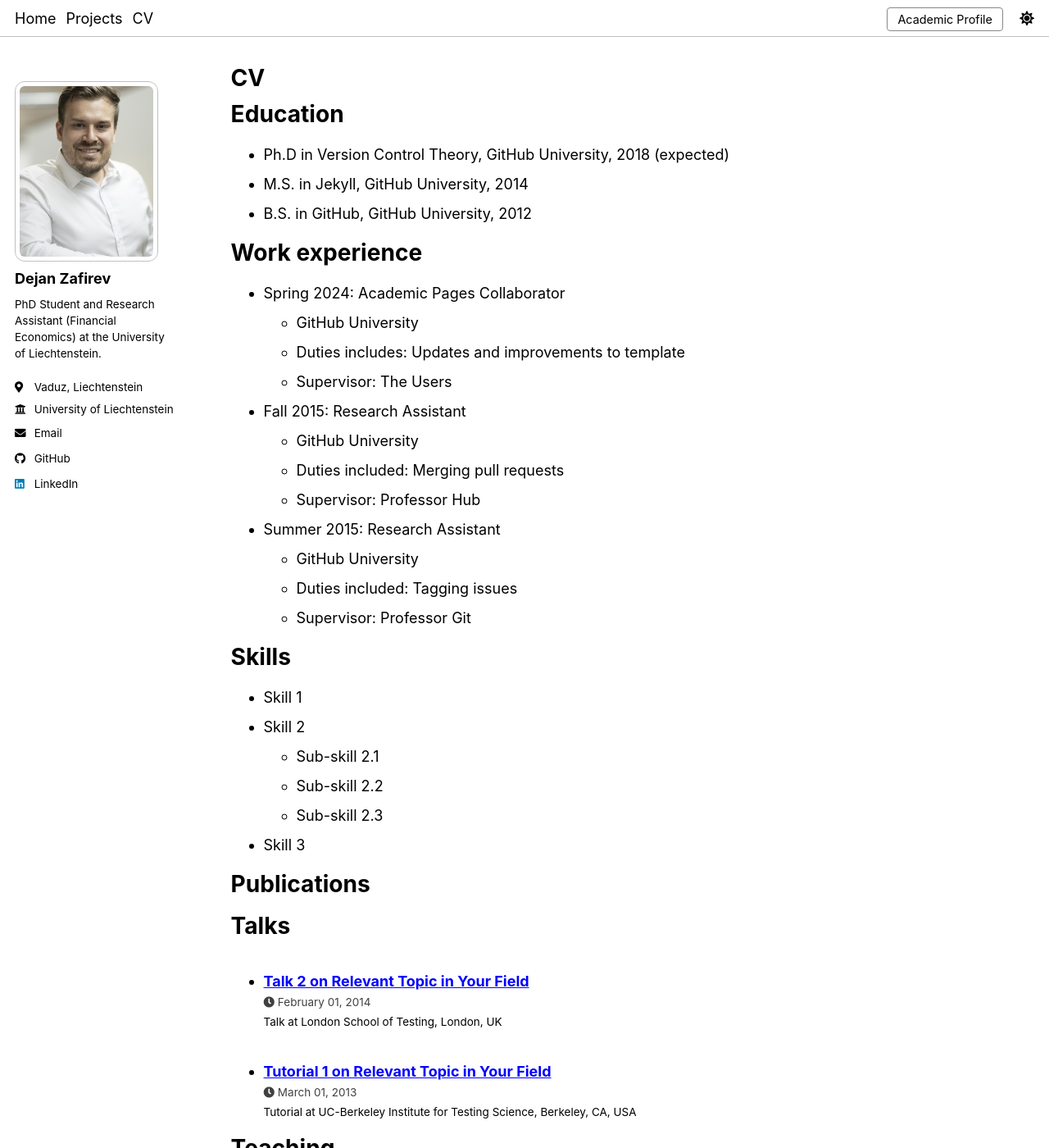
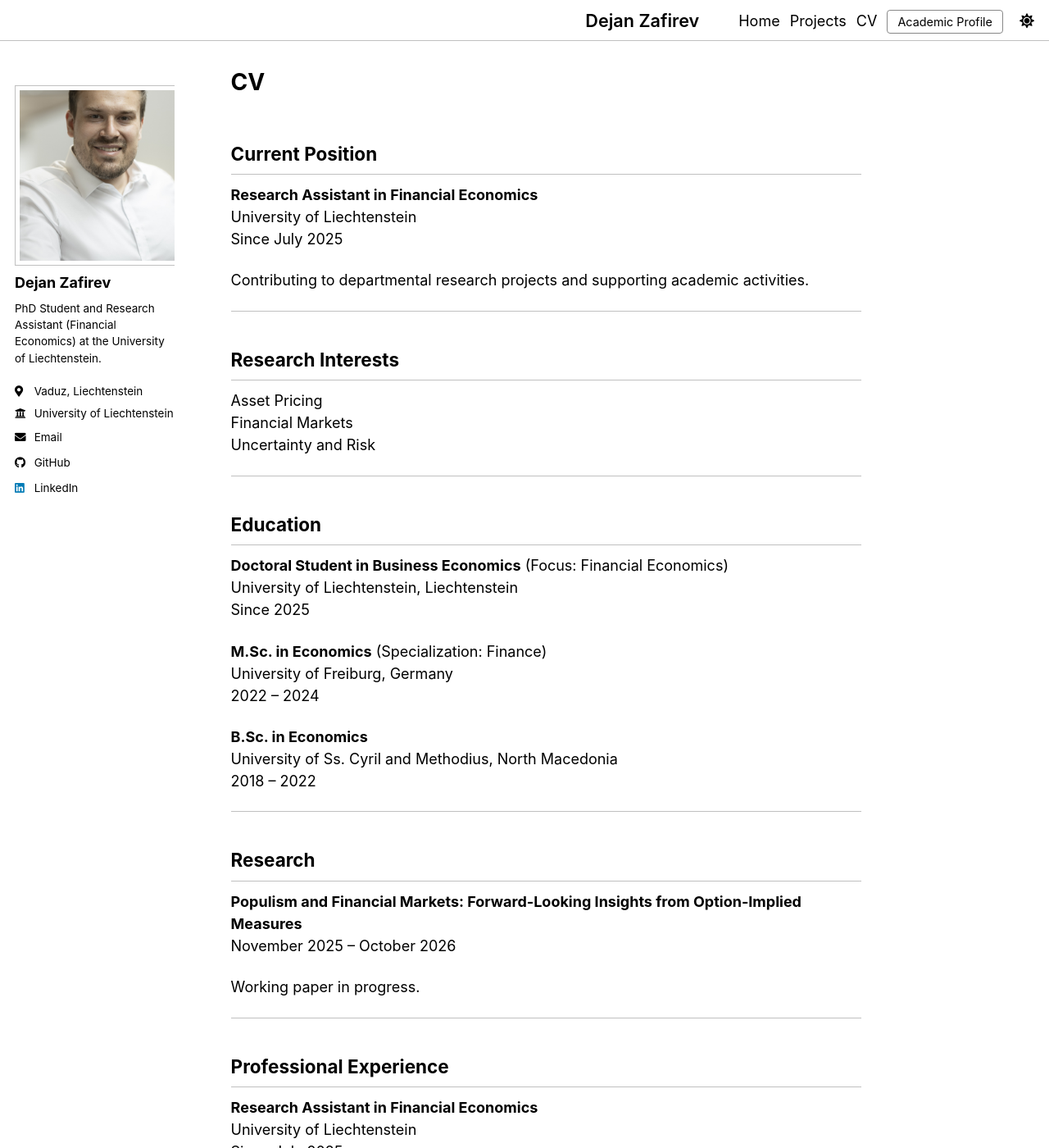
Before and after one commit to dejanzafirev/dejanzafirev.github.io, a Jekyll site: the page built from _pages/cv.md, in a window 1280 px wide and 1400 px high. Shown: the whole window at 82% size. Built offline with Jekyll 4.4.1, drawn with Linux system fonts in a browser that asks for light colours; a script bundle is joined from its source files by our own code; library files that are not in the unit come from our copies; some of the changed text lies outside the part shown.

Commit message:
New updates

````diff
--- a/_data/comments/layout-comments/comment-1470944006665.yml
+++ /dev/null
@@ -1,6 +0,0 @@
-message: "![Bill Murray](http://www.fillmurray.com/400/300)\r\n\r\n“It's hard to be an artist. It's hard to be anything. It's hard to be.”"
-name: Bill Murray
-email: b0caa2a71f5066b3d90711c224578c21
-url: ''
-hidden: ''
-date: '2016-08-11T19:33:25.928Z'
--- a/_data/comments/layout-comments/comment-1470944162041.yml
+++ /dev/null
@@ -1,6 +0,0 @@
-message: "> “I never had seen Seinfeld, and they said, ‘Oh, it’s the last episode.’ And I said, ‘Oh, I’ll watch Seinfeld.’ And it was terrible.”\r\n>\r\n> *— From a 2014 interview with Howard Stern*"
-name: Anonymous
-email: 8c7e898f1b570760f834ecc03edf6b35
-url: ''
-hidden: ''
-date: '2016-08-11T19:36:01.033Z'
--- a/_data/comments/markup-syntax-highlighting/comment-1470969665387.yml
+++ /dev/null
@@ -1,6 +0,0 @@
-message: "Here's a test comment with a Markdown code block:\r\n\r\n```scss\r\nh1, h2, h3, h4, h5, h6 {\r\n  margin: 2em 0 0.5em;\r\n  line-height: 1.2;\r\n  font-family: $header-font-family;\r\n  font-weight: bold;\r\n}\r\n```"
-name: Michael Rose
-email: 1ce71bc10b86565464b612093d89707e
-url: 'https://mademistakes.com'
-hidden: ''
-date: '2016-08-12T02:41:04.706Z'
--- a/_data/comments/welcome-to-jekyll/comment-1470942205700.yml
+++ /dev/null
@@ -1,6 +0,0 @@
-message: "This is a test comment with some **Markdown** sprinkled about for *testing purposes*.\r\n\r\n### Subheading in a comment? Madness!\r\n\r\nNam et risus nec ipsum efficitur facilisis. Aenean tincidunt dapibus odio, eget rutrum urna lacinia non. Pellentesque habitant morbi tristique senectus et netus et malesuada fames ac turpis egestas."
-name: Michael Rose
-email: 1ce71bc10b86565464b612093d89707e
-url: 'https://mademistakes.com'
-hidden: ''
-date: '2016-08-11T19:03:24.929Z'
--- a/_data/comments/welcome-to-jekyll/comment-1470942247755.yml
+++ /dev/null
@@ -1,6 +0,0 @@
-message: '"How much wood would a woodchuck chuck if a woodchuck could chuck wood?"'
-name: Jackalope
-email: cba827e665ae179e1d1ae007a6c3c1ab
-url: ''
-hidden: ''
-date: '2016-08-11T19:04:06.958Z'
--- a/_data/comments/welcome-to-jekyll/comment-1470942265819.yml
+++ /dev/null
@@ -1,6 +0,0 @@
-message: '"How much wood would a woodchuck chuck if a woodchuck could chuck wood?"'
-name: Jackalope Duplicate
-email: cba827e665ae179e1d1ae007a6c3c1ab
-url: ''
-hidden: ''
-date: '2016-08-11T19:04:25.085Z'
--- a/_data/comments/welcome-to-jekyll/comment-1470942493518.yml
+++ /dev/null
@@ -1,6 +0,0 @@
-message: "Images can be added to a comment using Markdown like this\r\n\r\n```\r\n![Bill Murray](http://www.fillmurray.com/600/400)\r\n```\r\n![Bill Murray](http://www.fillmurray.com/600/400)"
-name: Michael Rose
-email: 1ce71bc10b86565464b612093d89707e
-url: 'https://mademistakes.com'
-hidden: ''
-date: '2016-08-11T19:08:12.789Z'
--- a/_includes/masthead.html
+++ b/_includes/masthead.html
@@ -4,11 +4,13 @@
     <div class="masthead__menu">
       <nav id="site-nav" class="no-greedy-nav">
         <ul class="visible-links">
-    <!--
-    <li class="masthead__menu-item masthead__menu-item--lg persist {% if page.url == '/' or page.url == '/index.html' %}selected{% endif %}">
+
+          <!-- Site title on the LEFT -->
+          <li class="masthead__menu-item masthead__menu-item--lg">
             <a href="{{ base_path }}/">{{ site.title }}</a>
           </li>
-     -->
+
+          <!-- Menu links -->
           {% for link in site.data.navigation.main %}
             {% if link.url contains 'http' %}
               {% assign domain = '' %}
@@ -20,7 +22,7 @@
             </li>
           {% endfor %}
 
-    <!-- Academic Profile button (replaces hamburger area) -->
+          <!-- Academic Profile button -->
           <li class="masthead__menu-item persist tail">
             <a href="https://www.uni.li/en/dejan.zafirev"
                target="_blank" rel="noopener"
@@ -29,12 +31,13 @@
             </a>
           </li>
 
-    <!-- Theme toggle next to it -->
+          <!-- Theme toggle -->
           <li id="theme-toggle" class="masthead__menu-item persist tail">
-      <a role="button" aria-labelledby="theme-icon">
+            <a role="button" aria-label="Toggle theme">
               <i id="theme-icon" class="fas fa-sun" aria-hidden="true" title="toggle theme"></i>
             </a>
           </li>
+
         </ul>
       </nav>
     </div>
--- a/_pages/cv.md
+++ b/_pages/cv.md
@@ -1,64 +1,59 @@
 ---
-layout: archive
+layout: single
 title: "CV"
 permalink: /cv/
 author_profile: true
-redirect_from:
-  - /resume
 ---
 
-{% include base_path %}
+## Current Position
 
-Education
-======
-* Ph.D in Version Control Theory, GitHub University, 2018 (expected)
-* M.S. in Jekyll, GitHub University, 2014
-* B.S. in GitHub, GitHub University, 2012
+**Research Assistant in Financial Economics**
+University of Liechtenstein
+Since July 2025
 
-Work experience
-======
-* Spring 2024: Academic Pages Collaborator
-  * GitHub University
-  * Duties includes: Updates and improvements to template
-  * Supervisor: The Users
+Contributing to departmental research projects and supporting academic activities.
 
-* Fall 2015: Research Assistant
-  * GitHub University
-  * Duties included: Merging pull requests
-  * Supervisor: Professor Hub
+---
 
-* Summer 2015: Research Assistant
-  * GitHub University
-  * Duties included: Tagging issues
-  * Supervisor: Professor Git
+## Research Interests
 
-Skills
-======
-* Skill 1
-* Skill 2
-  * Sub-skill 2.1
-  * Sub-skill 2.2
-  * Sub-skill 2.3
-* Skill 3
+Asset Pricing
+Financial Markets
+Uncertainty and Risk
 
-Publications
-======
-  <ul>{% for post in site.publications reversed %}
-    {% include archive-single-cv.html %}
-  {% endfor %}</ul>
+---
 
-Talks
-======
-  <ul>{% for post in site.talks reversed %}
-    {% include archive-single-talk-cv.html  %}
-  {% endfor %}</ul>
+## Education
 
-Teaching
-======
-  <ul>{% for post in site.teaching reversed %}
-    {% include archive-single-cv.html %}
-  {% endfor %}</ul>
+**Doctoral Student in Business Economics** (Focus: Financial Economics)
+University of Liechtenstein, Liechtenstein
+Since 2025
 
-Service and leadership
-======
-* Currently signed in to 43 different slack teams
+**M.Sc. in Economics** (Specialization: Finance)
+University of Freiburg, Germany
+2022 – 2024
+
+**B.Sc. in Economics**
+University of Ss. Cyril and Methodius, North Macedonia
+2018 – 2022
+
+---
+
+## Research
+
+**Populism and Financial Markets: Forward-Looking Insights from Option-Implied Measures**
+November 2025 – October 2026
+
+Working paper in progress.
+
+---
+
+## Professional Experience
+
+**Research Assistant in Financial Economics**
+University of Liechtenstein
+Since July 2025
+
+**Intern, Trading Product Control**
+UniCredit Bank, Munich, Germany
+2024 – 2025
--- a/assets/css/custom.css
+++ b/assets/css/custom.css
@@ -1,8 +1,18 @@
-.author__avatar img {
-  width: 220px !important;   /* change size here */
-  height: 220px !important;  /* force square */
-  object-fit: cover;         /* prevents stretching */
-  border-radius: 12px !important;  /* square with soft corners */
+/* Force avatar to be square - overrides theme */
+.sidebar .author__avatar img.author__avatar,
+.author__avatar img.author__avatar {
+  width: 220px !important;
+  height: 220px !important;
+  object-fit: cover !important;
+  border-radius: 0 !important;     /* 0 = square, 12px = slightly rounded */
+  max-width: none !important;
+}
+
+/* Also remove any rounding on the container */
+.sidebar .author__avatar,
+.author__avatar {
+  border-radius: 0 !important;
+  overflow: hidden !important;
 }
 .academic-button {
   background-color: transparent;
@@ -54,3 +64,21 @@
 .masthead a:hover {
   text-decoration: underline;
 }
+
+/* Header layout */
+.masthead__inner-wrap {
+  display: flex;
+  justify-content: space-between;
+  align-items: center;
+}
+
+/* Push nav to right */
+.masthead__menu {
+  margin-left: auto;
+}
+
+/* Make site title more prominent */
+.masthead__menu-item--lg a {
+  font-weight: 600;
+  font-size: 1.2rem;
+}
````
Lines whose indentation alone changed are shown as unchanged.
